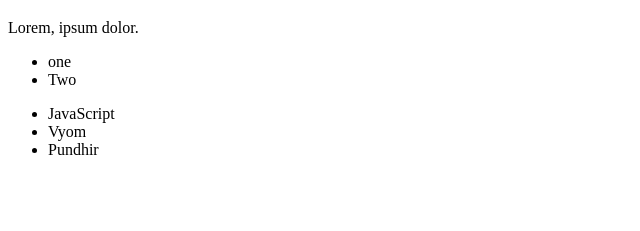
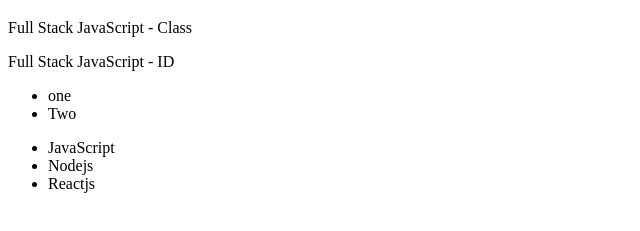
Before and after one commit to vyomPundhir/DOM_Trial_and_Testing, a plain HTML site: page index.html in a window 1280 px wide. Shown: the part 61-292 px from the top of the page, without its empty margins (0-640 px from the left). Drawn offline with Linux system fonts and the light colour scheme.

Commit message:
DOM Manipulation using classes and ID added.

```diff
--- a/index.html
+++ b/index.html
@@ -8,7 +8,8 @@
 </head>
 <body>
   <h1>Hello World</h1>
-  <p class="fsjs" id="fsjs2"><span>Lorem</span>, ipsum dolor.</p>
+  <p class="fsjs">Full Stack JavaScript - Class</p>
+  <p id="fsjs2">Full Stack JavaScript - ID</p>
   <ul>
     <li>one</li>
     <li>Two</li>
@@ -31,13 +32,24 @@
     // console.log(val.innerHTML)
     // console.log(val.innerText)
 
-    let val=document.getElementsByClassName("tech")
-    console.log(val)
-    console.log(val[0].innerText)
-    console.log(val[1].innerText)
-    val[1].innerHTML="Vyom"
+    // let val=document.getElementsByClassName("tech")
+    // console.log(val)
+    // console.log(val[0].innerText)
     // console.log(val[1].innerText)
-    val[2].innerHTML="Pundhir"
+    // val[1].innerHTML="Vyom"
+    // console.log(val[1].innerText)
+    // val[2].innerHTML="hello VYOM"
+
+    //QUERY SELECTOR
+    // let h1=document.querySelector("h1")
+    // console.log(h1);//here h1 is the variable
+
+    let h1=document.querySelector(".fsjs").innerText
+    console.log(h1)
+
+    let h2=document.querySelector("#fsjs2").innerText
+    console.log(h2)
+
   </script>
 </body>
 </html>
```
